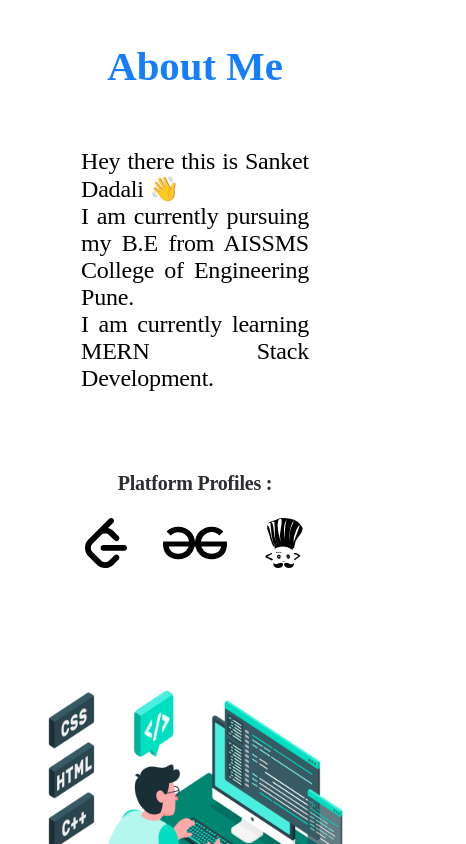
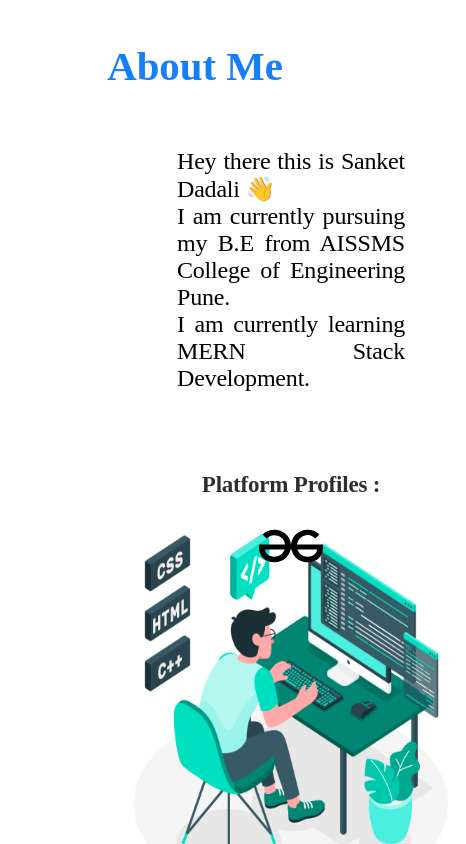
Before and after one commit to poseidonsanket/portfolio, a React (Vite) app: page / in a window 390 px wide. Shown: the part 1240-2084 px from the top of the page, 466 px wide, since content can reach past the window. Built offline with nearby package versions, Linux system fonts and the light colour scheme.

Commit message:
About made responsive

```diff
--- a/src/components/About.jsx
+++ b/src/components/About.jsx
@@ -20,7 +20,7 @@ const About = () => {
             <div className="about-logos-main">
               <div
                 style={{
-                  fontSize: "20px",
+                  fontSize: "23px",
                   color: "#2d2e32",
                   fontWeight: "bold",
                 }}
--- a/src/css/About.css
+++ b/src/css/About.css
@@ -14,11 +14,11 @@
   display: flex;
   justify-content: center;
   align-items: center;
-  gap: 15rem;
+  gap: 5rem;
+  flex-wrap: wrap;
   font-size: 2rem;
   margin-left: 100px;
   margin-right: 100px;
-  text-align: left;
 }
 
 .about-info img {
--- a/src/css/Hero.css
+++ b/src/css/Hero.css
@@ -1,5 +1,7 @@
 .hero-section-1 {
   margin-top: 10rem;
+  margin-left: 2rem;
+  margin-right: 2rem;
   display: flex;
   justify-content: center;
   flex-wrap: wrap-reverse;
```
